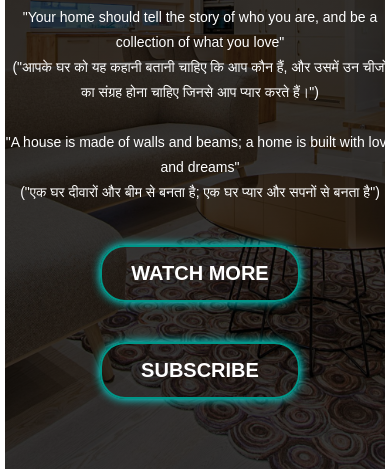
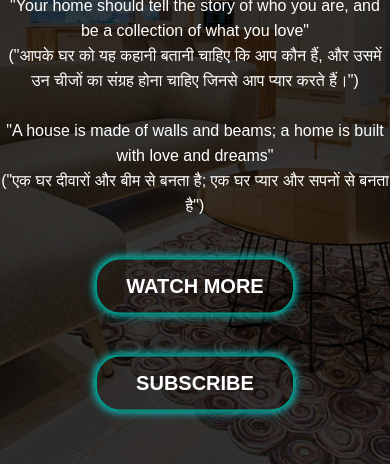
Before and after one commit to Souravthakur123/Decor, a plain HTML site: page index.html in a window 390 px wide. Shown: the part 380-854 px from the top of the page. Drawn offline with Linux system fonts and the light colour scheme.

Commit message:
added style.css

```diff
--- a/style.css
+++ b/style.css
@@ -3,27 +3,6 @@
     padding: 0;
     font-family: sans-serif;
 }
-
-
-body {
-  font-size: 18px;
-  margin: 0px;
-}
-
-@media (max-width: 768px) {
-  body {
-    font-size: 16px;
-    margin: 10px;
-  }
-}
-
-@media (max-width: 480px) {
-  body {
-    font-size: 14px;
-    margin: 5px;
-  }
-}
-
 
 .banner{
     width: 100%;
```
